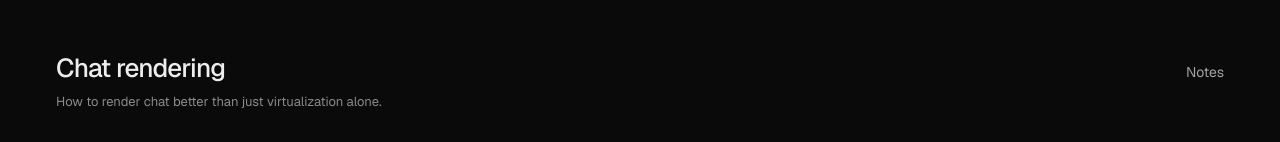
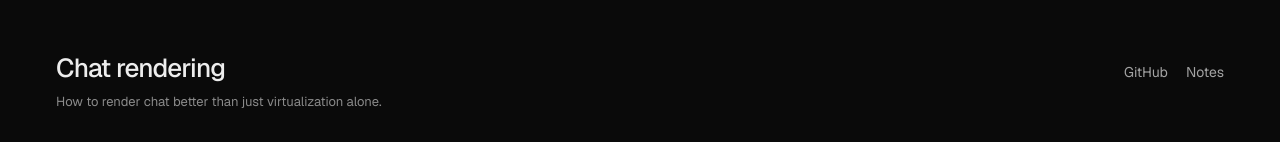
Before and after one commit to nishilfaldu/chat-rendering, a Next.js app: page / in a window 1280 px wide. Shown: the top 142 px of the page. Built offline with nearby package versions, Linux system fonts and the light colour scheme; no server answers.

Commit message:
Add the GitHub link beside Notes (#4)
Add a GitHub link beside Notes in the top-right project links.

```diff
--- a/app/globals.css
+++ b/app/globals.css
@@ -227,7 +227,14 @@ body {
   font-weight: 500;
   letter-spacing: -0.8px;
 }
+.bench-header-links {
+  display: flex;
+  align-items: center;
+  gap: 18px;
+}
 .bench-docs-link {
+  display: inline-flex;
+  align-items: center;
   color: #a3a3a3;
   font-size: 14px;
   white-space: nowrap;
@@ -477,7 +484,6 @@ body {
 .bench-stop {
   display: inline-flex;
   align-items: center;
-  gap: 6px;
   font-size: 13px;
   cursor: pointer;
 }
--- a/components/demo/chat-rendering-demo.tsx
+++ b/components/demo/chat-rendering-demo.tsx
@@ -154,9 +154,19 @@ export function ChatRenderingDemo() {
             <h1>Chat rendering</h1>
             <p>How to render chat better than just virtualization alone.</p>
           </div>
-          <Link className="bench-docs-link" href="/notes">
-            Notes
-          </Link>
+          <nav className="bench-header-links" aria-label="Project links">
+            <a
+              className="bench-docs-link"
+              href="https://github.com/nishilfaldu/chat-rendering"
+              target="_blank"
+              rel="noreferrer"
+            >
+              GitHub
+            </a>
+            <Link className="bench-docs-link" href="/notes">
+              Notes
+            </Link>
+          </nav>
         </header>
         <section className="bench-workbench" aria-label="Chat rendering bench">
           <div className={`bench-approach ${compare ? "is-comparing" : ""}`}>
```
